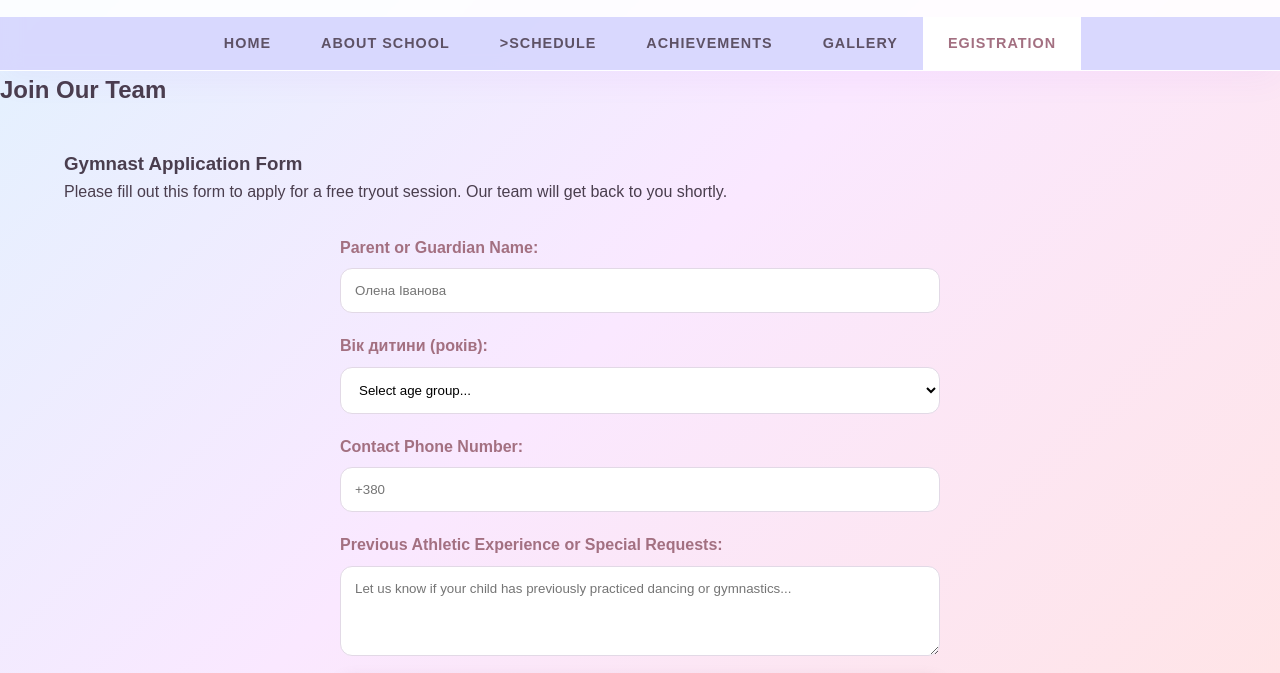
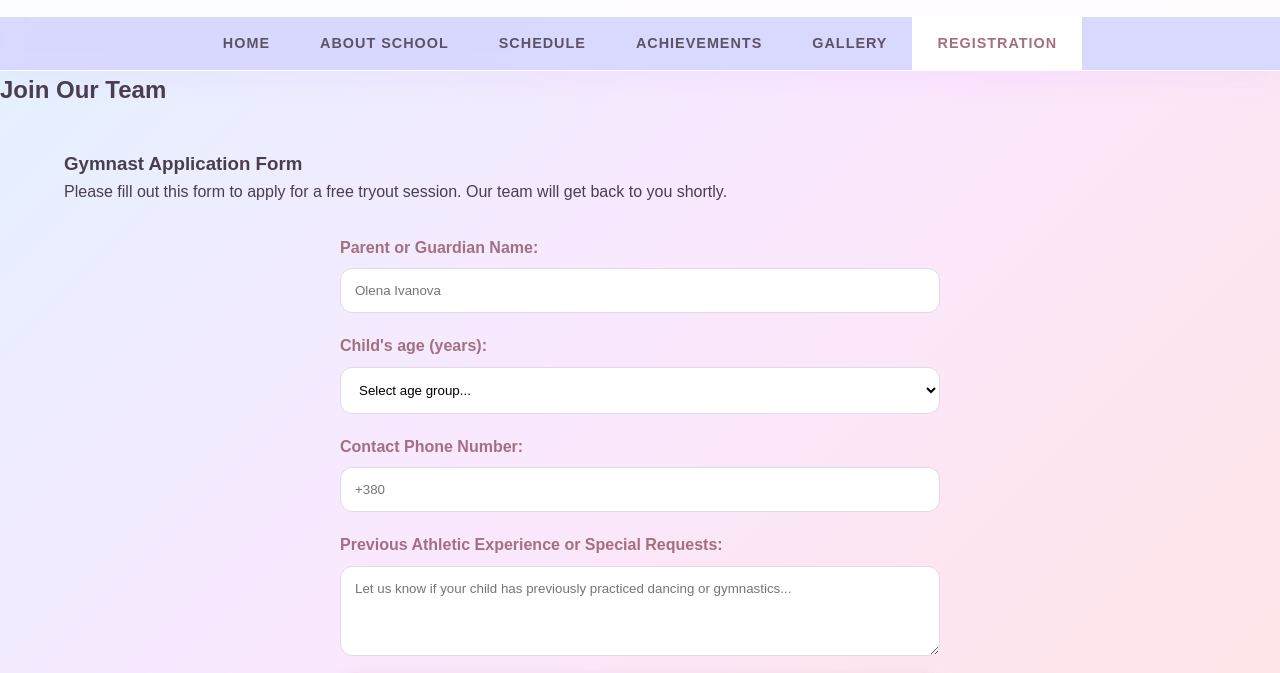
Before and after one commit to 20Ymka02/Final-Assignment, a plain HTML site: page contact.html in a window 1280 px wide. Shown: the part 100-773 px from the top of the page. Drawn offline with Linux system fonts and the light colour scheme.

Commit message:
Update contact.html

```diff
--- a/contact.html
+++ b/contact.html
@@ -16,10 +16,10 @@
             <ul>
                 <li><a href="index.html">Home</a></li>
                 <li><a href="about.html">About school</a></li>
-                <li><a href="schedule.html">>Schedule</a></li>
+                <li><a href="schedule.html">Schedule</a></li>
                 <li><a href="achievements.html">Achievements</a></li>
                 <li><a href="gallery.html">Gallery</a></li>
-                <li><a href="contact.html" class="active">egistration</a></li>
+                <li><a href="contact.html" class="active">Registration</a></li>
             </ul>
         </nav>
     </header>
@@ -37,10 +37,10 @@
                 <form class="contact-form" action="#" method="post">
                     <div class="form-group">
                         <label for="parent-name">Parent or Guardian Name:</label>
-                        <input type="text" id="parent-name" name="parent-name" required placeholder="Олена Іванова">
+                        <input type="text" id="parent-name" name="parent-name" required placeholder="Olena Ivanova">
                     </div>
                     <div class="form-group">
-                        <label for="child-age">Вік дитини (років):</label>
+                        <label for="child-age">Child's age (years):</label>
                         <select id="child-age" name="child-age" required>
                             <option value="">Select age group...</option>
                             <option value="4-5">4 - 5 years old</option>
```
